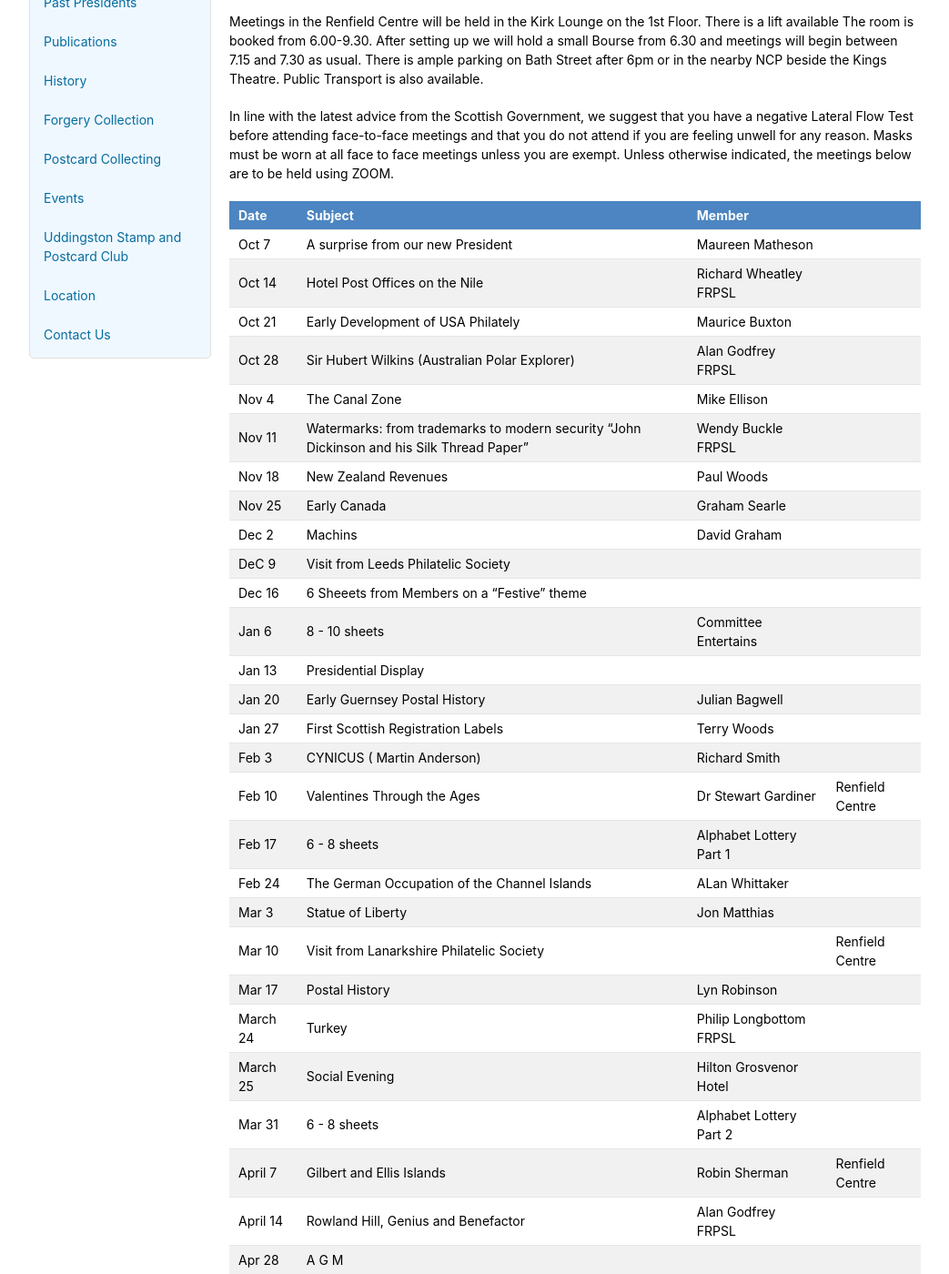
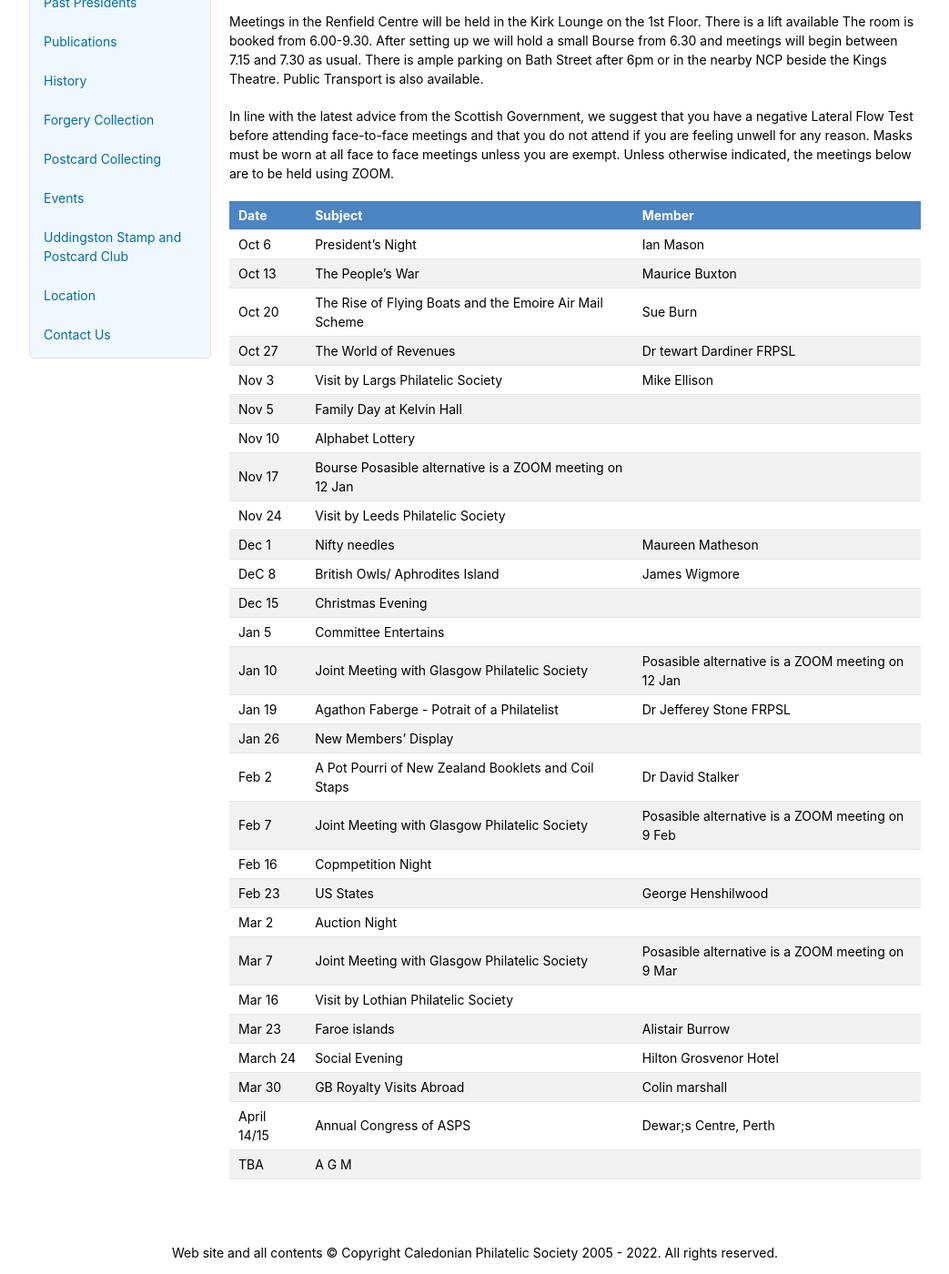
Before and after one commit to astalker/caledonian-stamps, a Jekyll site: the page built from meetings.md, in a window 1280 px wide and 1400 px high, scrolled down 412 px. Shown: the whole window at 91% size, without its empty margins (118-1161 px from the left). Built offline with Jekyll 4.4.1, drawn with Linux system fonts in a browser that asks for light colours; our own code applies the rules of GitHub Pages for plain Markdown files.

Commit message:
New Syllabus added

```diff
--- a/meetings.md
+++ b/meetings.md
@@ -13,31 +13,31 @@ In line with the latest advice from the Scottish Government, we suggest that you
 
 Date  | Subject | Member
 ----- | ------- | ------
-Oct 7  | A surprise from our new President | Maureen Matheson
-Oct 14 | Hotel Post Offices on the Nile | Richard Wheatley FRPSL
-Oct 21 | Early Development of USA Philately | Maurice Buxton
-Oct 28 | Sir Hubert Wilkins (Australian Polar Explorer) | Alan Godfrey FRPSL
-Nov 4  | The Canal Zone | Mike Ellison
-Nov 11 | Watermarks: from trademarks to modern security "John Dickinson and his Silk Thread Paper"| Wendy Buckle FRPSL
-Nov 18 | New Zealand Revenues | Paul Woods
-Nov 25 | Early Canada | Graham Searle
-Dec 2 | Machins | David Graham
-DeC 9 | Visit from Leeds Philatelic Society
-Dec 16 | 6 Sheeets from Members on a "Festive" theme
-Jan 6 | 8 - 10 sheets | Committee Entertains
-Jan 13 | Presidential Display
-Jan 20 | Early Guernsey Postal History | Julian Bagwell
-Jan 27 | First Scottish Registration Labels | Terry Woods
-Feb 3 | CYNICUS ( Martin Anderson) | Richard Smith
-Feb 10 | Valentines Through the Ages | Dr Stewart Gardiner | Renfield Centre
-Feb 17 | 6 - 8 sheets | Alphabet Lottery Part 1
-Feb 24 | The German Occupation of the Channel Islands | ALan Whittaker
-Mar 3 | Statue of Liberty | Jon Matthias
-Mar 10 |Visit from Lanarkshire Philatelic Society | | Renfield Centre
-Mar 17 | Postal History | Lyn Robinson
-March 24 | Turkey | Philip Longbottom FRPSL
-March 25 | Social Evening | Hilton Grosvenor Hotel
-Mar 31 | 6 - 8 sheets | Alphabet Lottery Part 2
-April 7 | Gilbert and Ellis Islands | Robin Sherman | Renfield Centre
-April 14 | Rowland Hill, Genius and Benefactor | Alan Godfrey FRPSL
-Apr 28| A G M
+Oct 6  | President's Night | Ian Mason
+Oct 13 | The People's War | Maurice Buxton
+Oct 20 | The Rise of Flying Boats and the Emoire Air Mail Scheme | Sue Burn
+Oct 27 | The World of Revenues | Dr tewart Dardiner FRPSL
+Nov 3  | Visit by Largs Philatelic Society | Mike Ellison
+Nov 5  | Family Day at Kelvin Hall
+Nov 10 | Alphabet Lottery
+Nov 17 | Bourse Posasible alternative is a ZOOM meeting on 12 Jan
+Nov 24 | Visit by Leeds Philatelic Society
+Dec 1  | Nifty needles | Maureen Matheson
+DeC 8  | British Owls/ Aphrodites Island | James Wigmore
+Dec 15 | Christmas Evening
+Jan 5  | Committee Entertains
+Jan 10 | Joint Meeting with Glasgow Philatelic Society | Posasible alternative is a ZOOM meeting on 12 Jan
+Jan 19 | Agathon Faberge - Potrait of a Philatelist| Dr Jefferey Stone FRPSL
+Jan 26 | New Members' Display
+Feb 2  | A Pot Pourri of New Zealand Booklets and Coil Staps | Dr David Stalker
+Feb 7  | Joint Meeting with Glasgow Philatelic Society | Posasible alternative is a ZOOM meeting on 9 Feb
+Feb 16 | Copmpetition Night
+Feb 23 | US States | George Henshilwood
+Mar 2  | Auction Night
+Mar 7  | Joint Meeting with Glasgow Philatelic Society | Posasible alternative is a ZOOM meeting on 9 Mar
+Mar 16 | Visit by Lothian Philatelic Society
+Mar 23 | Faroe islands | Alistair Burrow
+March 24 | Social Evening | Hilton Grosvenor Hotel
+Mar 30 | GB Royalty Visits Abroad | Colin marshall
+April 14/15 | Annual Congress of ASPS | Dewar;s Centre, Perth
+TBA    | A G M
```
